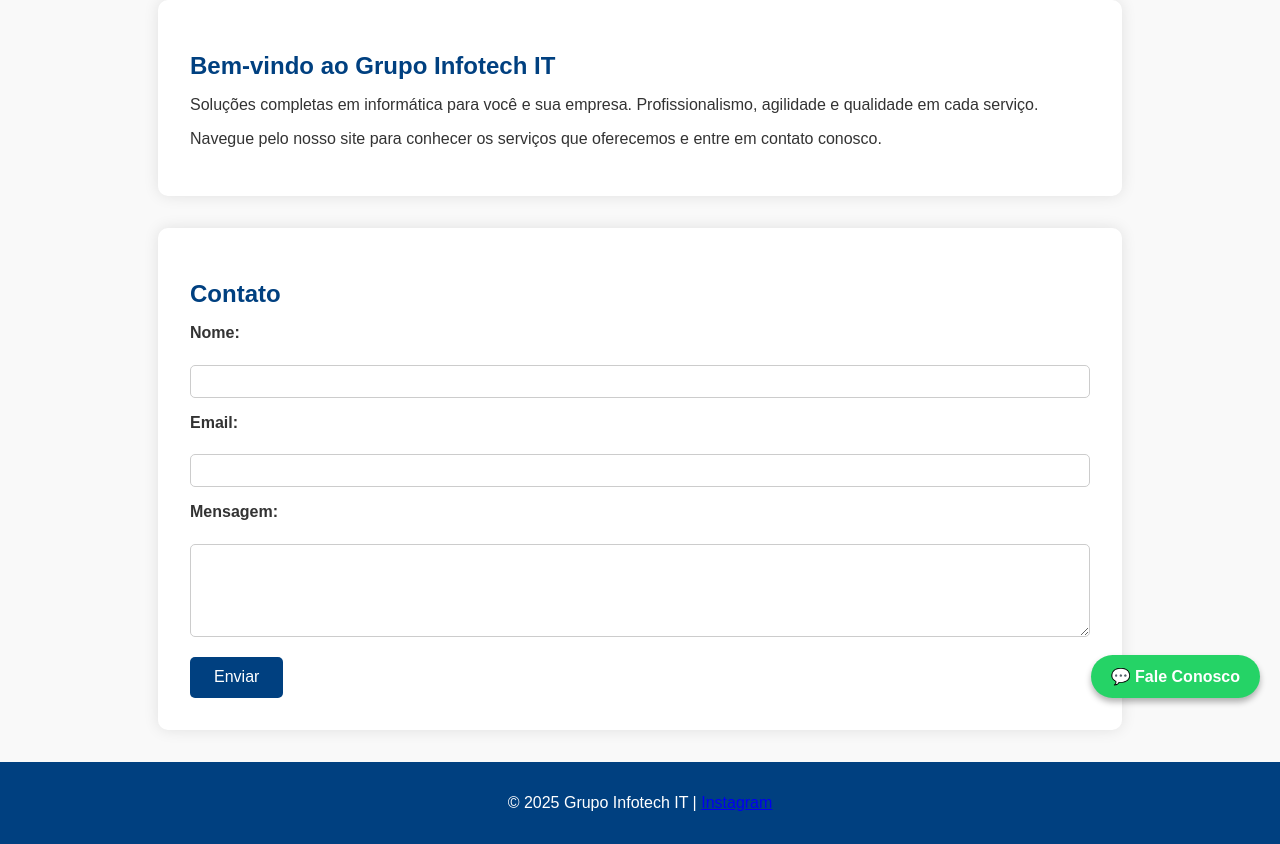
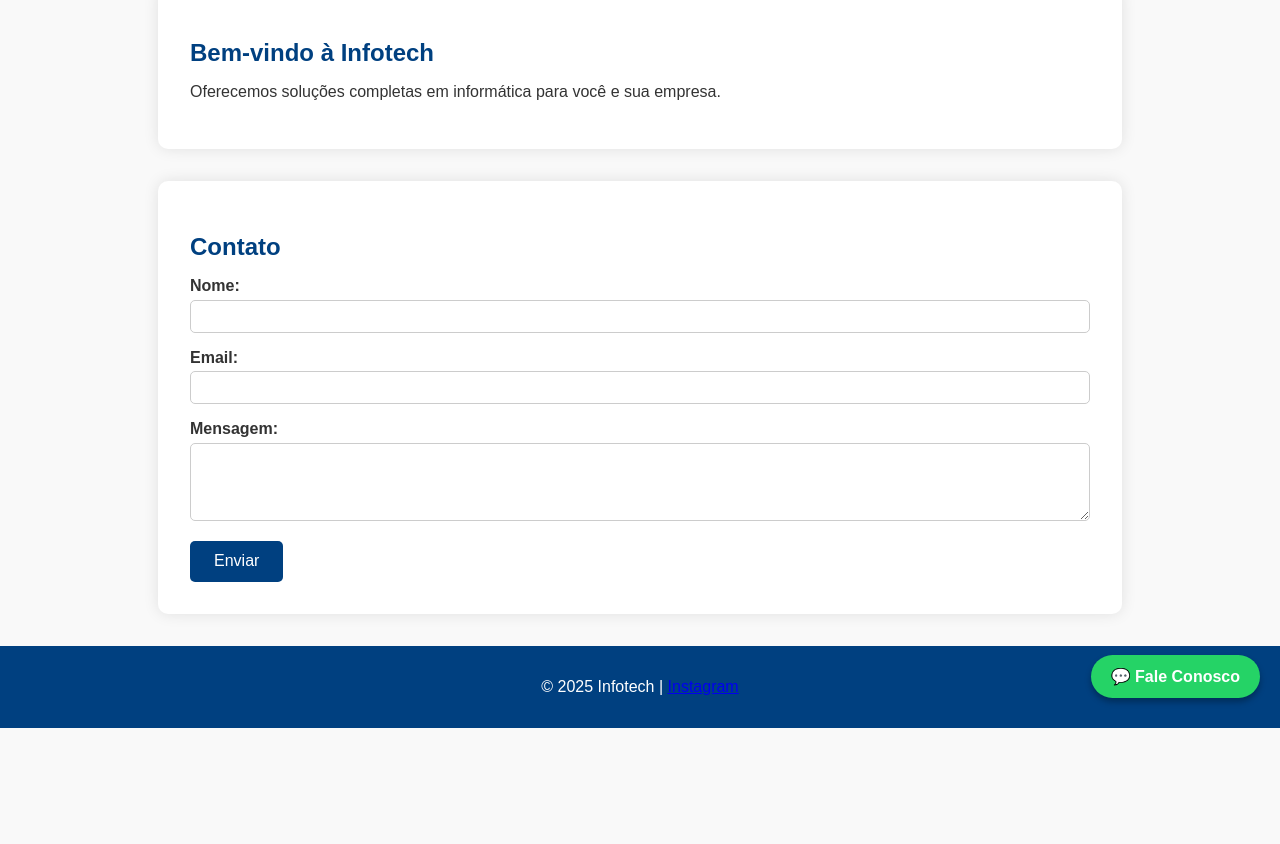
Before and after one commit to Barreto97/infotech-site, a plain HTML site: page index.html in a window 1280 px wide. Shown: the part 82-926 px from the top of the page. After the commit the page ends 810 px from the top, so only its background shows below. Drawn offline with Linux system fonts and the light colour scheme.

Commit message:
Update index.html

```diff
--- a/index.html
+++ b/index.html
@@ -1,16 +1,14 @@
 <!DOCTYPE html>
 <html lang="pt-BR">
 <head>
-  <meta charset="UTF-8" />
-  <meta name="viewport" content="width=device-width, initial-scale=1" />
-  <title>Grupo Infotech IT</title>
-  <link rel="stylesheet" href="style.css" />
+  <meta charset="UTF-8">
+  <meta name="viewport" content="width=device-width, initial-scale=1.0">
+  <title>Infotech - Soluções em Informática</title>
+  <link rel="stylesheet" href="style.css">
 </head>
 <body>
-
   <header>
-  <img src="logo.png" alt="Logo Grupo Infotech IT" width="150" />
-  <h1>Grupo Infotech IT</h1>
+    <h1>Infotech</h1>
     <nav>
       <ul>
         <li><a href="index.html">Home</a></li>
@@ -20,38 +18,26 @@
     </nav>
   </header>
 
-<section id="home" class="animate">
-  <h2>Bem-vindo ao Grupo Infotech IT</h2>
-  <p>
-    Soluções completas em informática para você e sua empresa. Profissionalismo, agilidade e qualidade em cada serviço.
-  </p>
-  <p>
-    Navegue pelo nosso site para conhecer os serviços que oferecemos e entre em contato conosco.
-  </p>
+  <section id="home">
+    <h2>Bem-vindo à Infotech</h2>
+    <p>Oferecemos soluções completas em informática para você e sua empresa.</p>
   </section>
 
-<section id="contato" class="animate">
+  <section id="contato">
     <h2>Contato</h2>
     <form action="https://formspree.io/f/mgepybqe" method="POST">
-    <label for="nome">Nome:</label><br />
-    <input type="text" id="nome" name="nome" required /><br />
-
-    <label for="email">Email:</label><br />
-    <input type="email" id="email" name="_replyto" required /><br />
-
-    <label for="mensagem">Mensagem:</label><br />
-    <textarea id="mensagem" name="mensagem" rows="5" required></textarea><br />
-
+      <label for="nome">Nome:</label>
+      <input type="text" id="nome" name="nome" required>
+      <label for="email">Email:</label>
+      <input type="email" id="email" name="_replyto" required>
+      <label for="mensagem">Mensagem:</label>
+      <textarea id="mensagem" name="mensagem" rows="4" required></textarea>
       <button type="submit">Enviar</button>
     </form>
   </section>
 
   <footer>
-  <p>
-    &copy; 2025 Grupo Infotech IT | <a href="https://www.instagram.com/grupoinfotechit/" target="_blank"
-      >Instagram</a
-    >
-  </p>
+    <p>&copy; 2025 Infotech | <a href="https://www.instagram.com/grupoinfotechit/" target="_blank">Instagram</a></p>
   </footer>
 
   <a href="https://wa.me/5569992331200" class="whatsapp-float" target="_blank" title="Fale conosco pelo WhatsApp">
```
Lines whose indentation alone changed are shown as unchanged.
